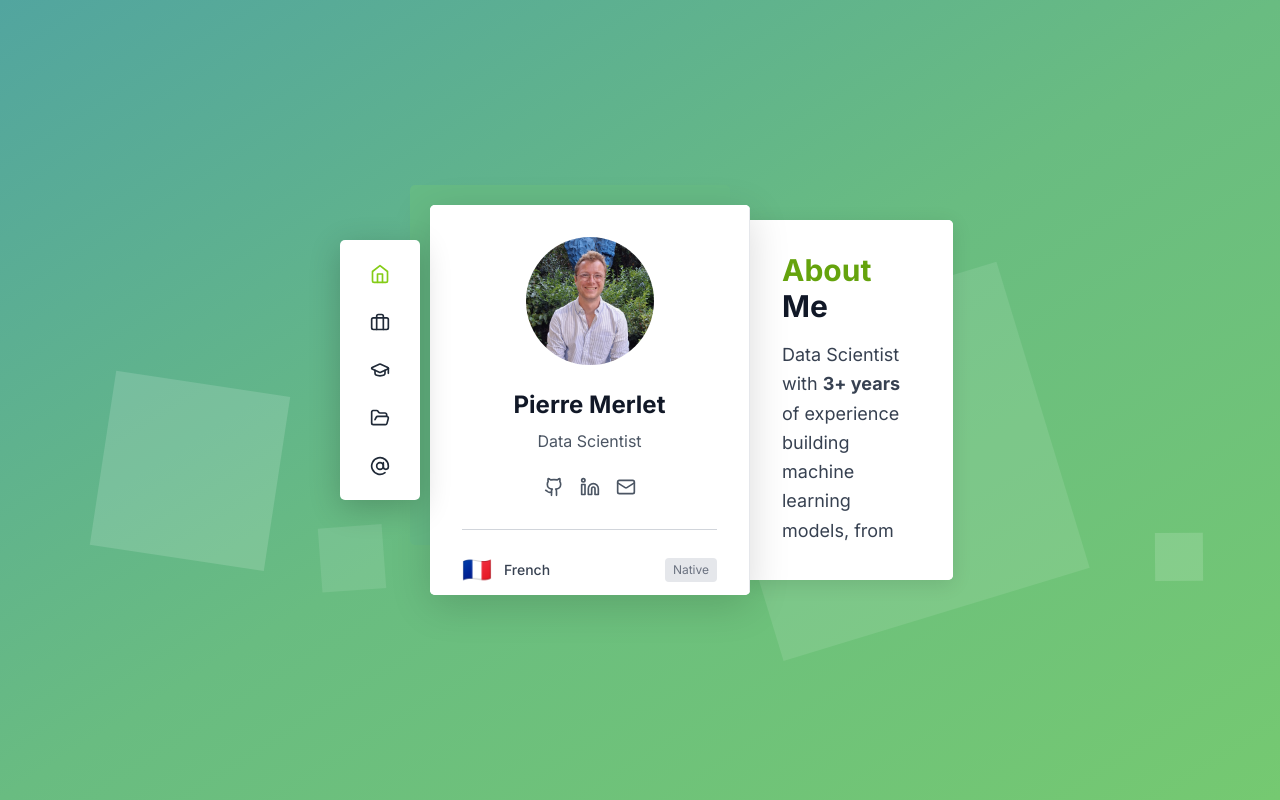
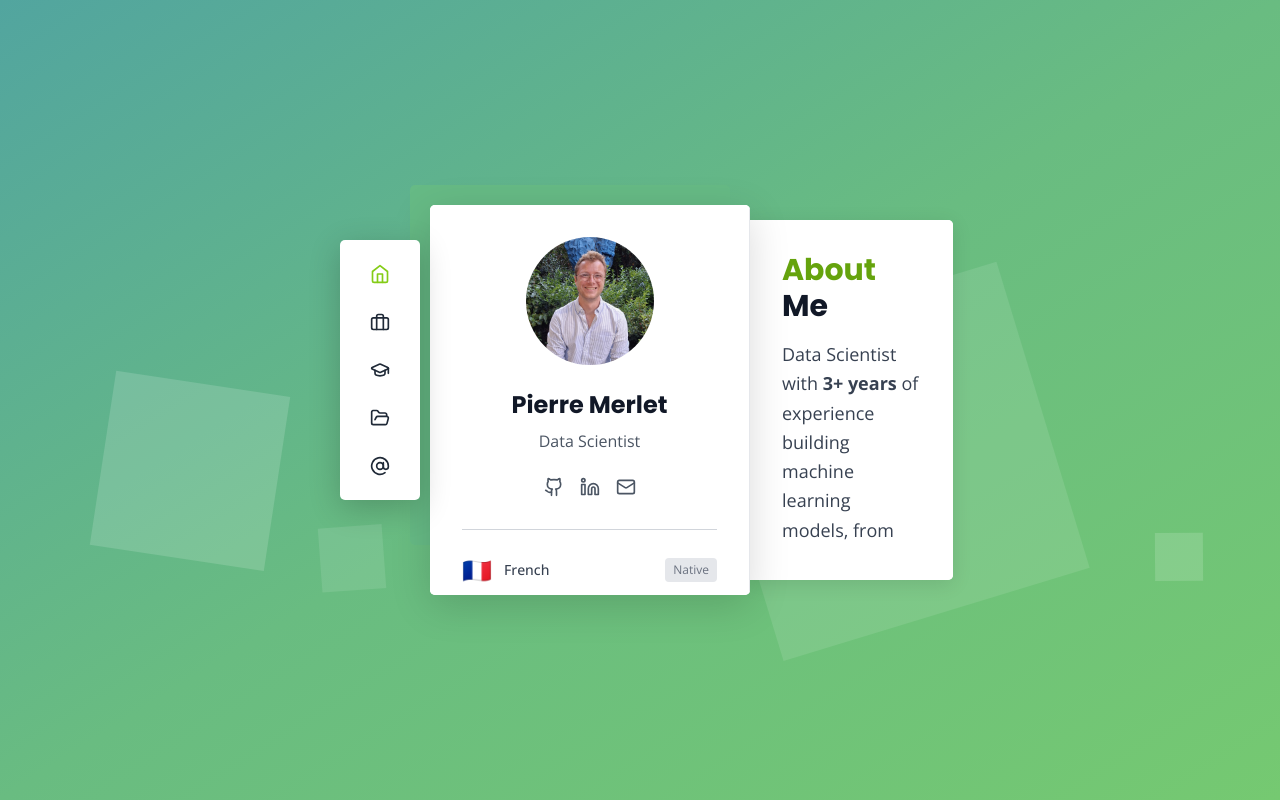
Before and after one commit to PierreMrt/nextjs-portfolio, a Next.js app: page / in a window 1280 px wide. Built offline with nearby package versions, Linux system fonts and the light colour scheme.

Commit message:
Update fonts to match Ryan Adlard template: Poppins for headings and Open Sans for body

```diff
--- a/app/globals.css
+++ b/app/globals.css
@@ -2,6 +2,15 @@
 @tailwind components;
 @tailwind utilities;
 
+@layer base {
+  body {
+    @apply font-sans;
+  }
+
+  h1, h2, h3, h4, h5, h6 {
+    @apply font-heading;
+  }
+}
 
 @layer utilities {
   .text-balance {
@@ -159,7 +168,7 @@
   z-index: 4;
   pointer-events: none;
   display: block;
-  margin-top: -30px;
+  margin-top: -60px;
 }
 
 /* Tablet and mobile responsive adjustments */
--- a/app/layout.tsx
+++ b/app/layout.tsx
@@ -1,8 +1,17 @@
 import './globals.css'
 import type { Metadata } from 'next'
-import { Inter } from 'next/font/google'
+import { Poppins, Open_Sans } from 'next/font/google'
 
-const inter = Inter({ subsets: ['latin'] })
+const poppins = Poppins({
+  weight: ['400', '500', '600', '700'],
+  subsets: ['latin'],
+  variable: '--font-poppins',
+})
+
+const openSans = Open_Sans({
+  subsets: ['latin'],
+  variable: '--font-open-sans',
+})
 
 export const metadata: Metadata = {
   title: 'Pierre Merlet - Data Scientist',
@@ -26,7 +35,7 @@ export default function RootLayout({
 }) {
   return (
     <html lang="en" className="scroll-smooth">
-      <body className={inter.className}>
+      <body className={`${poppins.variable} ${openSans.variable}`}>
         {children}
       </body>
     </html>
--- a/tailwind.config.ts
+++ b/tailwind.config.ts
@@ -7,6 +7,10 @@ const config: Config = {
   ],
   theme: {
     extend: {
+      fontFamily: {
+        sans: ['var(--font-open-sans)', 'sans-serif'],
+        heading: ['var(--font-poppins)', 'sans-serif'],
+      },
       colors: {
         primary: '#0066CC',
         secondary: '#333333',
```
